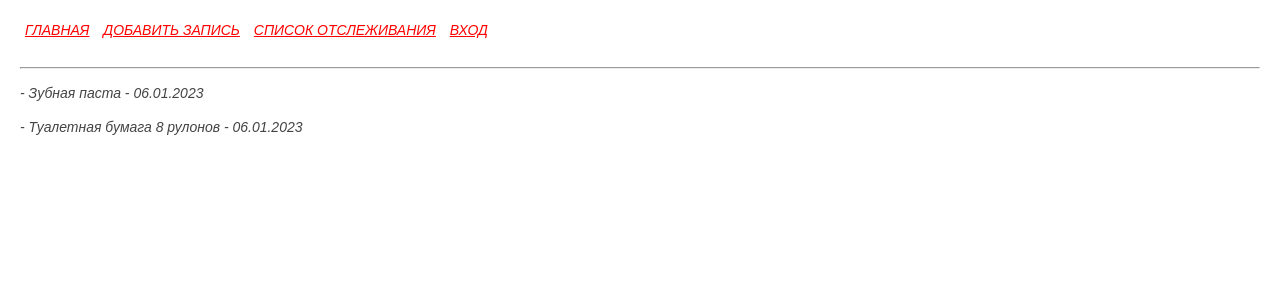
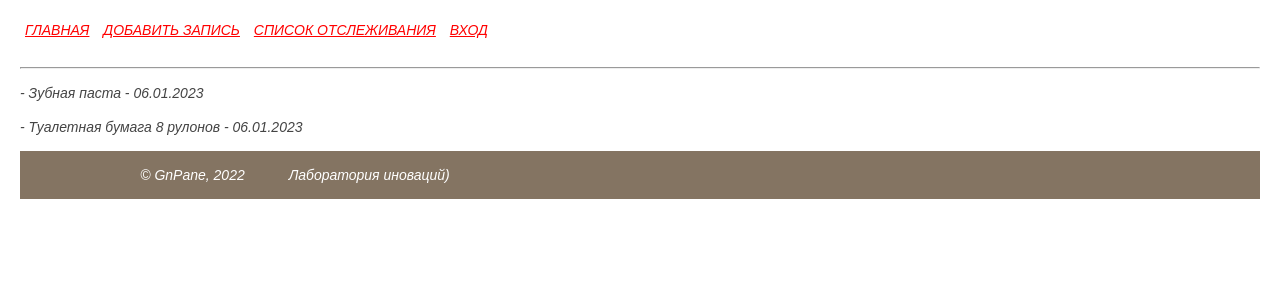
Before and after one commit to GnPane/expense_income, a Flask app: page /list in a window 1280 px wide. Shown: the top 300 px of the page. Run offline with Flask 2, Linux system fonts and the light colour scheme; some libraries are stand-ins or nearby versions.

Commit message:
UPD css main.css v2.2

```diff
--- a/static/main.css
+++ b/static/main.css
@@ -42,3 +42,23 @@ span {
   background-position: center top;
   text-transform: uppercase;
 }
+.container {
+  width: 510px;
+  /*margin: 0 auto;*/
+  padding: 0 20px;
+}
+
+
+.site-footer .container {
+  text-align: center;
+}
+.site-footer {
+  min-width: 550px;
+  background-color: #847462;
+  color: #ffffff;
+}
+.site-footer p {
+  display: inline-block;
+  vertical-align: middle;
+  padding: 0 20px;
+}
--- a/templates/base.html
+++ b/templates/base.html
@@ -80,5 +80,12 @@
 
     {% block body %}{% endblock %}
 
+    <footer class="site-footer">
+      <div class="container">
+        <p>© GnPane, 2022</p>
+        <p>Лаборатория иноваций)</p>
+      </div>
+    </footer>
+
 </body>
 </html>
```
